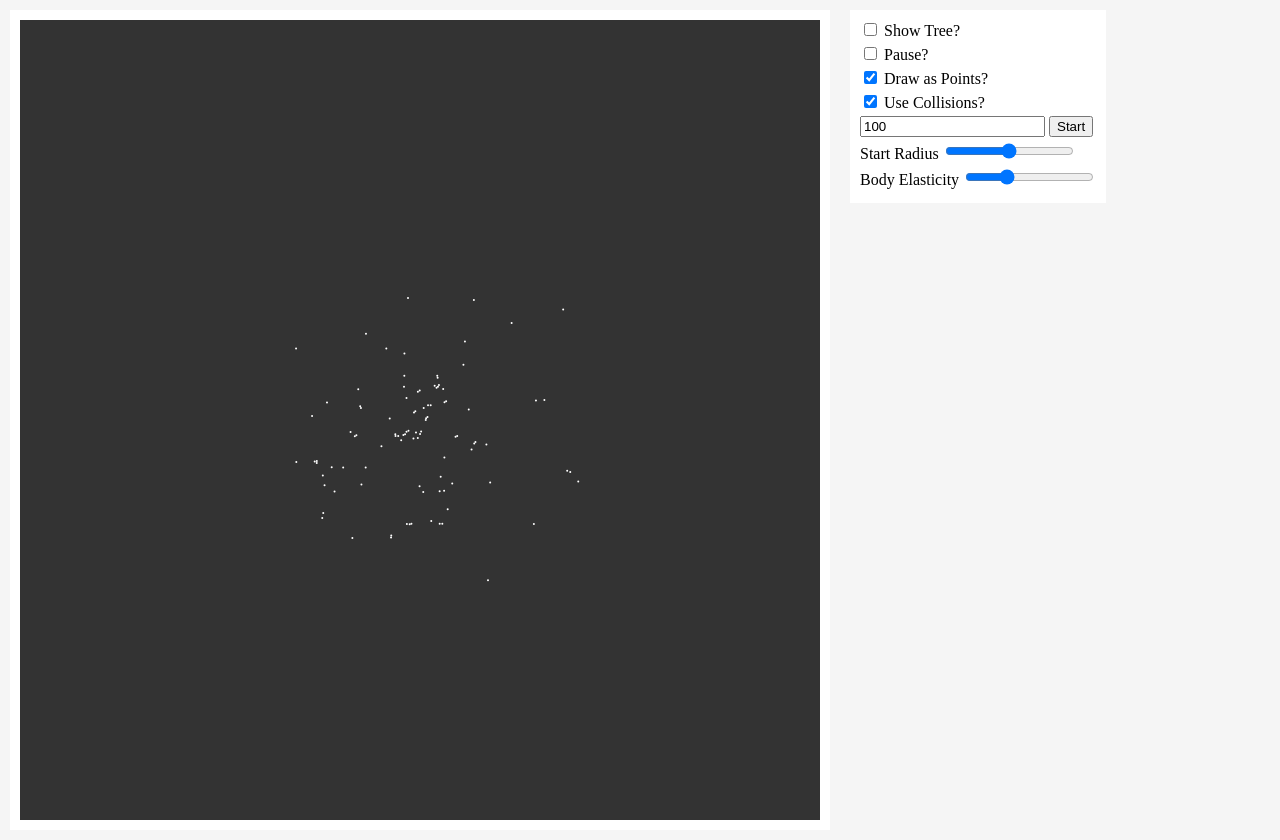
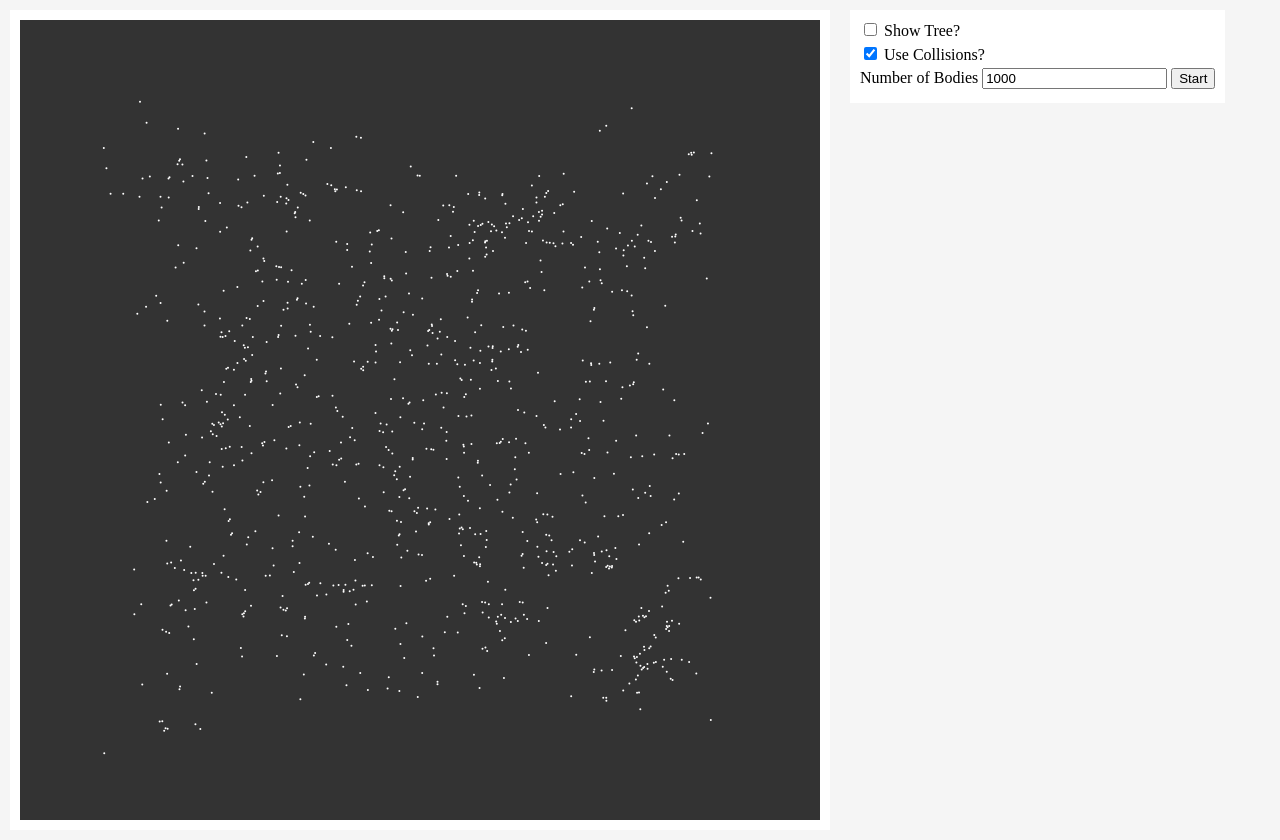
Before and after one commit to myers404/Gravity-Simulator, a plain HTML site: page bnt.html in a window 1280 px wide. Both pictures are taken after a click on the button "Start". Shown: the top 840 px of the page. Drawn offline with Linux system fonts and the light colour scheme.

Commit message:
Simplified BHT algo

```diff
--- a/bnt.html
+++ b/bnt.html
@@ -48,37 +48,14 @@
 
 				<div>
 					<label>
-						<input type="checkbox" id="pause_bnt"> Pause?
-					</label>
-				</div>
-
-				<div>
-					<label>
-						<input type="checkbox" id="draw_points" checked="checked"> Draw as Points?
-					</label>
-				</div>
-
-				<div>
-					<label>
 						<input type="checkbox" id="use_collision" checked="checked"> Use Collisions?
 					</label>
 				</div>
 
 				<div>
-					<input type="text" id="num_bodies" value="100">
+					<label>Number of Bodies</label>
+					<input type="text" id="num_bodies" value="1000">
 					<button id="start_bnt">Start</button>
-				</div>
-
-				<div>
-					<label>
-						Start Radius <input id="start_radius" type="range" min="10" max="400" step="1"/>
-					</label>
-				</div>
-
-				<div>
-					<label>
-						Body Elasticity <input id="elasticity" type="range" value="0.3" min="0" max="1" step="0.05"/>
-					</label>
 				</div>
 
 			</div>
@@ -94,31 +71,24 @@
 			var GFACTOR = 1.3;
 
 			var DISTANCE_MULTIPLE = 2;
-			var MAXDEPTH = 8;
 			var THETA = 0.5;
 
 			var RADIUS = 2;
-			var ELASTIC = 0.3;
 
 			var bodies = [];
 			var root;
+
 			canvas = document.getElementById('stage');
 			ctx = canvas.getContext("2d");
 
-			var add_n_random_bodies = function(n, radius){
+			var add_random_bodies = function(n){
 				for(var i = 0; i < n; i++){
-					var r1 = Math.random();
-					var r2 = Math.random();
-
-					var x = r2 * radius * Math.cos(2 * Math.PI * r1 / r2);
-					var y = r2 * radius * Math.sin(2 * Math.PI * r1 / r2);
-
 					var rvx = Math.random() < 0.5 ? -1 : 1;
 					var rvy = Math.random() < 0.5 ? -1 : 1;
 
 					bodies.push({
-						px: x + canvas.width / 2,
-						py: y + canvas.height / 2,
+						px: Math.random() * canvas.width,
+						py: Math.random() * canvas.height,
 						vx: rvx * 10,
 						vy: rvy * 10,
 						ax: 0,
@@ -131,12 +101,12 @@
 
 			var build_bnt = function(){
 				root = {
-					body: [],
+					body: 0,
 					leaf: true,
-					com: {
-						x: 0,
-						y: 0,
-						mass: 0
+					cm: {
+						x: bodies[0].px,
+						y: bodies[0].py,
+						mass: bodies[0].mass
 					},
 					nodes: [null, null, null, null],
 					box: {
@@ -147,9 +117,9 @@
 					}
 				};
 
-				for(var i = 0; i < bodies.length; i++){
+				for(var i = 1; i < bodies.length; i++){
 					if(in_bbox(bodies[i].px, bodies[i].py, root.box)){
-						add_body(root, i, 0);
+						add_body(root, i);
 					}
 				}
 			};
@@ -158,43 +128,27 @@
 				return (x >= bbox.x && x <= bbox.w && y >= bbox.y && y <= bbox.h);
 			};
 
-			var add_body = function(node, i, depth){
-				if(node.body.length > 0){
-					if(depth > MAXDEPTH){
-						node.body.push(i);
-					}else{
-						var subBodies;
-						if(!node.leaf){
-							subBodies = [i];
-						}else{
-							subBodies = [node.body, i];
-						}
+			var add_body = function(node, i){
+				var subBodies = node.leaf ? [node.body, i] : [i];
 
 				for(var j = 0; j < subBodies.length; j++){
 					var quad = get_quad(subBodies[j], node.box);
 					var child = node.nodes[quad];
+
 					if(child){
-								add_body(child, subBodies[j], depth+1);
+						add_body(child, subBodies[j]);
 					}else{
 						node = make_node(node, quad, subBodies[j]);
 					}
 				}
 
-						node.body = ["PARENT"];
+				node.body = "PARENT";
 				node.leaf = false;
-					}
 
-					node.com.x = (node.com.x * node.com.mass + bodies[i].px * bodies[i].mass) / (node.com.mass + bodies[i].mass);
-					node.com.y = (node.com.y * node.com.mass + bodies[i].py * bodies[i].mass) / (node.com.mass + bodies[i].mass);
-					node.com.mass += bodies[i].mass
-				}else{
-					node.body = [i];
-					node.com = {
-						x: bodies[i].px,
-						y: bodies[i].py,
-						mass: bodies[i].mass
-					}
-				}
+				var b = bodies[i];
+				node.cm.x = (node.cm.x * node.cm.mass + b.px * b.mass) / (node.cm.mass + b.mass);
+				node.cm.y = (node.cm.y * node.cm.mass + b.py * b.mass) / (node.cm.mass + b.mass);
+				node.cm.mass += b.mass
 			};
 
 			function get_quad(i, box){
@@ -218,9 +172,9 @@
 
 			var make_node = function(parent, quad, child){
 				var child = {
-					body: [child],
+					body: child,
 					leaf: true,
-					com: {
+					cm: {
 						x: bodies[child].px,
 						y: bodies[child].py,
 						mass: bodies[child].mass
@@ -279,20 +233,17 @@
 
 			var recurse_bnt = function(bi, node){
 				if(node.leaf){
-					for(var i = 0; i < node.body.length; i++){
-						if(bi != node.body[i]){
-							set_acceleration(bi, node.body[i]);
-
+					if(bi != node.body){
+						set_acceleration(bi, bodies[node.body].mass, bodies[node.body].px, bodies[node.body].py);
 						if(document.getElementById('use_collision').checked){
-								detect_collision(bi, node.body[i]);
-							}
+							detect_collision(bi, node.body);
 						}
 					}
 				}else{
 					var s = Math.min(node.box.w - node.box.x, node.box.h - node.box.y);
-					var d = get_distance(bodies[bi].px ,bodies[bi].py, node.com.x, node.com.y);
+					var d = get_distance(bodies[bi].px ,bodies[bi].py, node.cm.x, node.cm.y);
 					if(s/d < THETA){
-						set_acceleration_direct(bi, node.com.mass, node.com.x, node.com.y);
+						set_acceleration(bi, node.cm.mass, node.cm.x, node.cm.y);
 					}else{
 						for(var j = 0; j < 4; j++){
 							if(node.nodes[j]){
@@ -307,20 +258,22 @@
 				return Math.sqrt(Math.pow(x2 - x, 2) + Math.pow(y2 - y, 2));
 			}
 
-			var set_acceleration = function(i, j){
-				var F = get_force_vector(i, j);
-
+			var set_acceleration = function(i, m, x, y){
+				var F = get_force_vector(bodies[i].mass, bodies[i].px, bodies[i].py, m, x, y);
 				bodies[i].ax += F.x / bodies[i].mass;
 				bodies[i].ay += F.y / bodies[i].mass;
-
-				//bodies[j].ax -= F.x / bodies[j].mass;
-				//bodies[j].ay -= F.y / bodies[j].mass;
 			};
 
-			var set_acceleration_direct = function(i, m, x, y){
-				var F = get_force_vector_direct(bodies[i].mass, bodies[i].px, bodies[i].py, m, x, y);
-				bodies[i].ax += F.x / bodies[i].mass;
-				bodies[i].ay += F.y / bodies[i].mass;
+			var get_force_vector = function(m, x, y, m2, x2, y2){
+				var dx = x2 - x;
+				var dy = y2 - y;
+				var r = (get_distance(x, y, x2, y2) + SOFTEN) * DISTANCE_MULTIPLE;
+				var F = G*m*m2 / Math.pow(r, GFACTOR);
+
+				return {
+					x: F * dx / r,
+					y: F * dy / r
+				};
 			};
 
 			var detect_collision = function(i, j){
@@ -333,11 +286,11 @@
 				var y2 = bodies[j].py;
 
 				if(get_distance(x1, y1, x2, y2) <= RADIUS){
-					collision2Ds(i, j);
+					collision_2d(i, j);
 				}
 			}
 
-			var collision2Ds = function(i, j){
+			var collision_2d = function(i, j){
 				if(typeof j === 'string') return;
 
 				var x1 = bodies[i].px;
@@ -347,7 +300,7 @@
 				var y2 = bodies[j].py;
 
 				// Between 0 and 1 where 1 is perfectly inelastic
-				var R = document.getElementById('elasticity').value;
+				var R = 0.6;
 
 				var m = bodies[j].mass / bodies[i].mass;
 				var x = x2 - x1;
@@ -386,58 +339,30 @@
 				bodies[j].vx = (bodies[j].vx - vx_cm) * R + vx_cm;
 				bodies[j].vy = (bodies[j].vy - vy_cm) * R + vy_cm;
 
+				/*
 				bodies[i].ax = 0;
 				bodies[i].ay = 0;
 				bodies[j].ax = 0;
 				bodies[j].ay = 0;
+				*/
 			}
-
-			var get_force_vector = function(i, j){
-				return get_force_vector_direct(bodies[i].mass, bodies[i].px, bodies[i].py, bodies[j].mass, bodies[j].px, bodies[j].py);
-			};
-
-			var get_force_vector_direct = function(m, x, y, m2, x2, y2){
-				var dx = x2 - x;
-				var dy = y2 - y;
-				var r = (get_distance(x, y, x2, y2) + SOFTEN) * DISTANCE_MULTIPLE;
-				var F = G*m*m2 / Math.pow(r, GFACTOR);
-
-				return {
-					x: F * dx / r,
-					y: F * dy / r
-				};
-			};
 
 			var leap_frog = function(){
 				build_bnt();
 				for(var i = 0; i < bodies.length; i++){
-					bodies[i].px += bodies[i].vx * (0.5 * dt);
-					bodies[i].py += bodies[i].vy * (0.5 * dt);
+					var b = bodies[i];
 
-					bodies[i].vx += bodies[i].ax * dt;
-					bodies[i].vy += bodies[i].ay * dt;
+					b.px += b.vx * (0.5 * dt);
+					b.py += b.vy * (0.5 * dt);
 
-					bodies[i].px += bodies[i].vx * (0.5 * dt);
-					bodies[i].py += bodies[i].vy * (0.5 * dt);
+					b.vx += b.ax * dt;
+					b.vy += b.ay * dt;
 
-					bodies[i].ax = 0;
-					bodies[i].ay = 0;
+					b.px += b.vx * (0.5 * dt);
+					b.py += b.vy * (0.5 * dt);
 
-					do_bnt(i);
-				}
-			};
-
-			var forward_euler = function(){
-				build_bnt();
-				for(var i = 0; i < bodies.length; i++){
-					bodies[i].px += bodies[i].vx * dt;
-					bodies[i].py += bodies[i].vy * dt;
-
-					bodies[i].vx += bodies[i].ax * dt;
-					bodies[i].vy += bodies[i].ay * dt;
-
-					bodies[i].ax = 0;
-					bodies[i].ay = 0;
+					b.ax = 0;
+					b.ay = 0;
 
 					do_bnt(i);
 				}
@@ -447,30 +372,10 @@
 				ctx.clearRect(0, 0, canvas.width, canvas.height);
 
 				for(var i = 0; i < bodies.length; i++){
-
-					if(document.getElementById('draw_points').checked){
 					ctx.beginPath();
 					ctx.arc(bodies[i].px, bodies[i].py, 1, 0, 2 * Math.PI, false);
 					ctx.fillStyle = '#FFFFFF';
       				ctx.fill();
-					}else{
-						var z = (bodies[i].mass - MINMASS) / (MAXMASS - MINMASS);
-						var radius = RADIUS + (z * RADIUS);
-						radius = RADIUS;
-
-						ctx.beginPath();
-						ctx.lineWidth = 1;
-	      				ctx.strokeStyle = bodies[i].color || '#FFFFFF';
-
-	      				ctx.arc(bodies[i].px, bodies[i].py, radius, 0, 2 * Math.PI, false);
-
-	      				var x2 = bodies[i].px + bodies[i].vx / radius;
-	      				var y2 = bodies[i].py + bodies[i].vy / radius;
-
-	      				ctx.moveTo(bodies[i].px, bodies[i].py);
-						ctx.lineTo(x2,  y2);
-						ctx.stroke();
-					}
 				}
 
 				if(document.getElementById('show_bnt').checked){
@@ -504,7 +409,6 @@
 			var sysTimer, gfxTimer;
 
 			var step = function() {
-				//forward_euler();
 				leap_frog();
 			}
 
@@ -525,20 +429,11 @@
 				bodies = [];
 			};
 
-			document.getElementById('pause_bnt').addEventListener('change', function(el){
-				if(el.target.checked){
-					pauseSys();
-				}else{
-					startSys();
-				}
-			});
-
 			document.getElementById('start_bnt').addEventListener('click', function(el){
 				var num_bodies = document.getElementById('num_bodies').value || 100;
-				var start_radius = document.getElementById('start_radius').value || 250;
 
 				resetSys();
-				add_n_random_bodies(num_bodies, start_radius);
+				add_random_bodies(num_bodies);
 				startSys();
 
 			});
```
Lines whose indentation alone changed are shown as unchanged.
